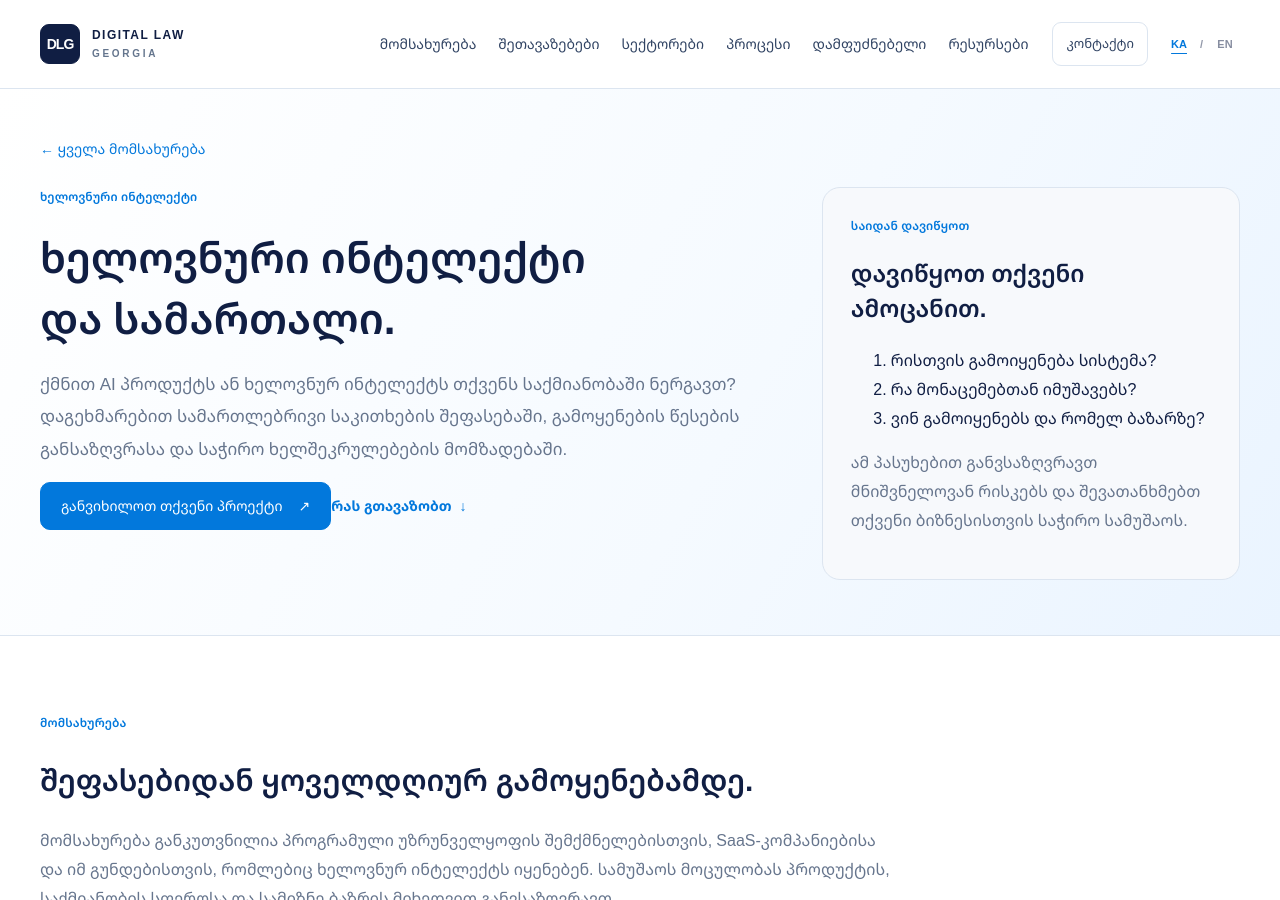
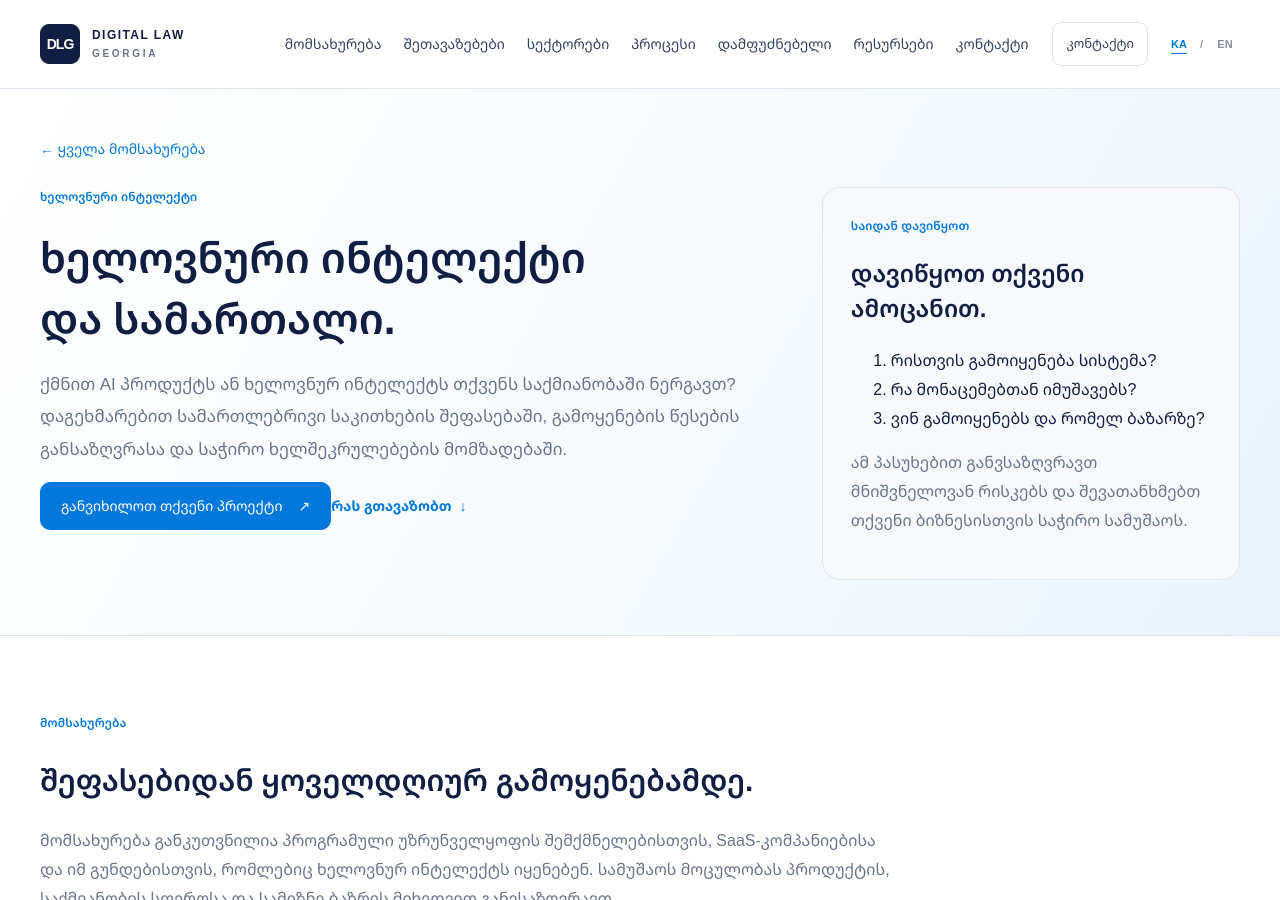
Before and after one commit to luka019/lukaswebsite, a Jekyll site: the page built from services/ai/index.html, in a window 1280 px wide and 900 px high. Built offline with Jekyll 4.4.1, drawn with Linux system fonts in a browser that asks for light colours.

Commit message:
ux: keep direct contact accessible in mobile navigation

```diff
--- a/_includes/resource-header.html
+++ b/_includes/resource-header.html
@@ -8,6 +8,7 @@
       <a href="/how-we-work/" data-site-link data-en="How we work">პროცესი</a>
       <a href="{{ '/' | relative_url }}#about" data-site-link data-en="Founder">დამფუძნებელი</a>
       <a href="{{ '/resources/' | relative_url }}" data-site-link data-en="Resources">რესურსები</a>
+      <a href="/#contact" data-site-link data-en="Contact">კონტაქტი</a>
     </nav>
     <div class="header-controls"><a class="header-login" href="/#contact" data-en="Contact">კონტაქტი</a><div class="language-control" role="group" aria-label="ენის არჩევა" data-en-aria="Choose language"><button type="button" data-language="ka" aria-pressed="true" aria-label="ქართული">KA</button><span aria-hidden="true">/</span><button type="button" data-language="en" aria-pressed="false" aria-label="English">EN</button></div><button class="menu-toggle" type="button" aria-controls="site-nav" aria-expanded="false" aria-label="მენიუს გახსნა" data-menu-toggle><span></span><span></span></button></div>
   </div>
```
